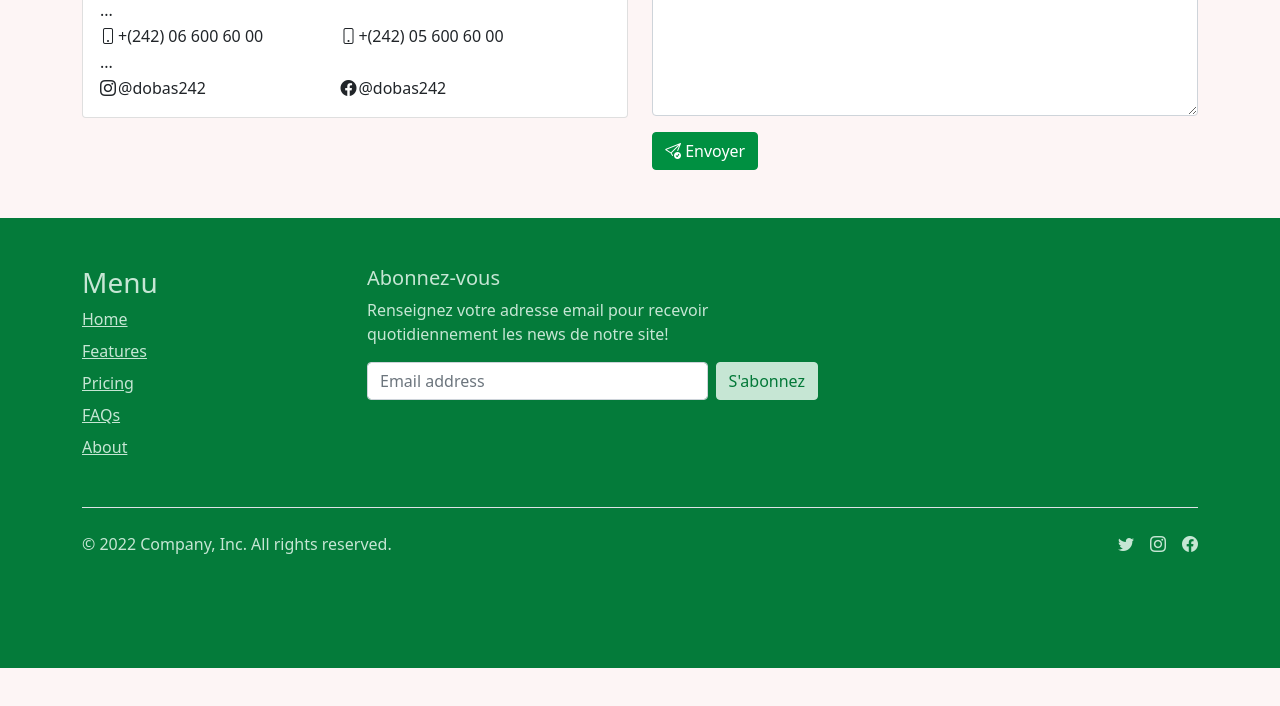
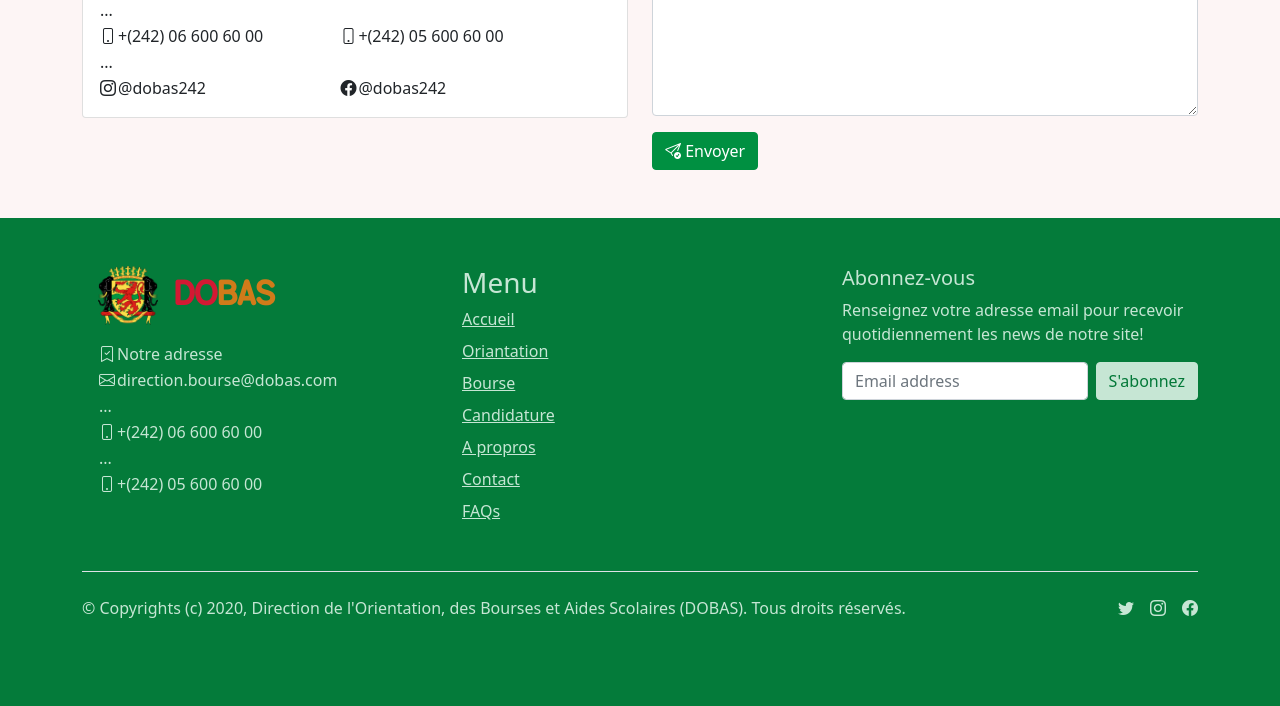
Before and after one commit to Stevie242/dobas.cg, a plain HTML site: page index.html in a window 1280 px wide. Shown: the part 2287-2993 px from the top of the page. Before the commit the page ends 2955 px from the top, so only its background shows below. Drawn offline with nearby package versions, Linux system fonts and the light colour scheme.

Commit message:
Changement du footer

```diff
--- a/index.html
+++ b/index.html
@@ -376,18 +376,55 @@
     <div class="container-fluid bg-dob-green text-dob-color-green-inverse mt-5">
         <footer class="py-5 container">
             <div class="row">
-                <div class="col-6 col-md-2 mb-3">
+                <div class="col-md-4 col-sm-12 mb-3">
+                    <a href="/" class="d-flex align-items-center mb-3 mb-lg-0 me-lg-auto text-dark text-decoration-none">
+                        <img src="./img/congo.png" class="img-fluid mx-3" alt="logo" width="60px">
+                        <div class="fs-2 title">
+                            <span class="text-dob-color-red">DO</span><span class="text-dob-color-yellow">BAS</span>
+                        </div>
+                    </a>
+                    <div class="card-body">
+                        <table>
+                            <tr>
+                                <td><i class="bi bi-bookmark-check"></i></td>
+                                <td>
+                                    Notre adresse
+                                </td>
+                            </tr>
+                            <tr>
+                                <td><i class="bi bi-envelope"></i> </td>
+                                <td>direction.bourse@dobas.com</td>
+                            </tr>
+                            <tr>
+                                <td>...</td>
+                            </tr>
+                            <tr>
+                                <td><i class="bi bi-phone"></i></td>
+                                <td>+(242) 06 600 60 00</td>
+                            </tr>
+                            <tr>
+                                <td>...</td>
+                            </tr>
+                            <tr>
+                                <td><i class="bi bi-phone"></i></td>
+                                <td>+(242) 05 600 60 00</td>
+                            </tr>
+                        </table>
+                    </div>
+                </div>
+                <div class="col-md-3 mb-3">
                     <h3>Menu</h3>
                     <ul class="nav flex-column">
-                        <li class="nav-item mb-2"><a href="#" class="nav-dob-item link-dob-dark p-0">Home</a></li>
-                        <li class="nav-item mb-2"><a href="#" class="nav-dob-item link-dob-dark p-0">Features</a></li>
-                        <li class="nav-item mb-2"><a href="#" class="nav-dob-item link-dob-dark p-0">Pricing</a></li>
+                        <li class="nav-item mb-2"><a href="#" class="nav-dob-item link-dob-dark p-0">Accueil</a></li>
+                        <li class="nav-item mb-2"><a href="#" class="nav-dob-item link-dob-dark p-0">Oriantation</a></li>
+                        <li class="nav-item mb-2"><a href="#" class="nav-dob-item link-dob-dark p-0">Bourse</a></li>
+                        <li class="nav-item mb-2"><a href="#" class="nav-dob-item link-dob-dark p-0">Candidature</a></li>
+                        <li class="nav-item mb-2"><a href="#" class="nav-dob-item link-dob-dark p-0">A propros</a></li>
+                        <li class="nav-item mb-2"><a href="#" class="nav-dob-item link-dob-dark p-0">Contact</a></li>
                         <li class="nav-item mb-2"><a href="#" class="nav-dob-item link-dob-dark p-0">FAQs</a></li>
-                        <li class="nav-item mb-2"><a href="#" class="nav-dob-item link-dob-dark p-0">About</a></li>
                     </ul>
                 </div>
-
-                <div class="col-md-5 offset-md-1 mb-3">
+                <div class="col-md-4 offset-md-1 mb-3">
                     <form>
                         <h5>Abonnez-vous</h5>
                         <p>Renseignez votre adresse email pour recevoir quotidiennement les news de notre site!</p>
@@ -403,7 +440,7 @@
             </div>
 
             <div class="d-flex flex-column flex-sm-row justify-content-between py-4 my-4 border-top">
-                <p>&copy; 2022 Company, Inc. All rights reserved.</p>
+                <p>&copy; Copyrights (c) 2020, Direction de l'Orientation, des Bourses et Aides Scolaires (DOBAS). Tous droits réservés.</p>
                 <ul class="list-unstyled d-flex">
                     <li class="ms-3">
                         <a class="link-dob-dark" href="#">
```
Also changed, not shown: bourse-etrangere.html (added), candidature.html (added).
